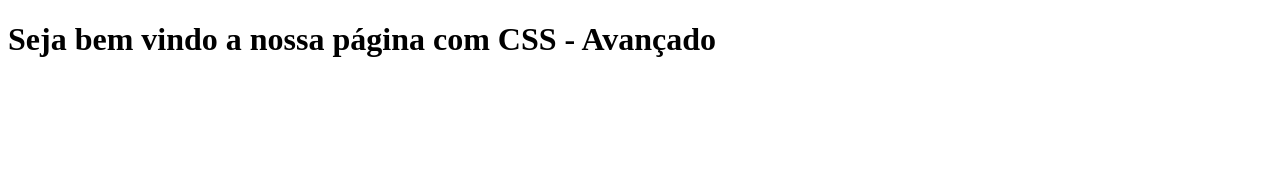
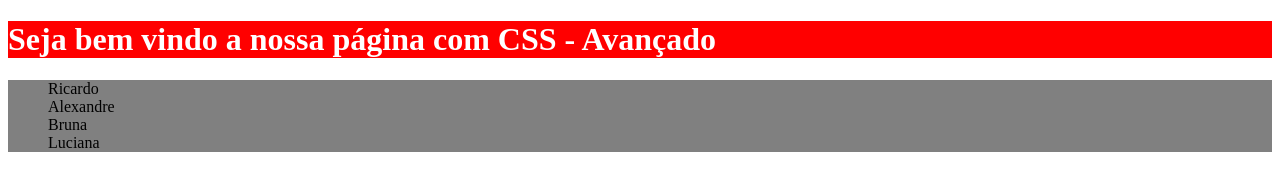
Before and after one commit to guipaterlini/css-sass-grid-bestpractices, a plain HTML site: page index.html in a window 1280 px wide. Drawn offline with Linux system fonts and the light colour scheme.

Commit message:
testando funcionalidades do sass

```diff
--- a/index.html
+++ b/index.html
@@ -1,12 +1,20 @@
 <!DOCTYPE html>
 <html lang="PT-Br">
-<head>
-    <meta charset="UTF-8">
-    <meta http-equiv="X-UA-Compatible" content="IE=edge">
-    <meta name="viewport" content="width=device-width, initial-scale=1.0">
+  <head>
+    <meta charset="UTF-8" />
+    <meta http-equiv="X-UA-Compatible" content="IE=edge" />
+    <meta name="viewport" content="width=device-width, initial-scale=1.0" />
     <title>Página com CSS - Avançado</title>
-</head>
-<body>
-    <h1>Seja bem vindo a nossa página com CSS - Avançado</h1>
-</body>
+    <link rel="stylesheet" href="styles.css" />
+  </head>
+  <body>
+    <h1 class="container">Seja bem vindo a nossa página com CSS - Avançado</h1>
+
+    <ul class="minha-lista">
+        <li>Ricardo</li>
+        <li>Alexandre</li>
+        <li>Bruna</li>
+        <li>Luciana</li>
+    </ul>
+  </body>
 </html>
--- /dev/null
+++ b/styles.scss
@@ -0,0 +1,20 @@
+$vermelho: red;
+$branco: white;
+$cinza: gray;
+
+.container {
+  background-color: $vermelho;
+}
+
+h1 {
+  color: $branco;
+}
+
+ul.minha-lista{
+    list-style-type: none;
+    background-color: $cinza;
+    li {
+        margin: 0;
+        padding: 0;
+    }
+}
```
Also changed, not shown: styles.css (added), 2 other files.
